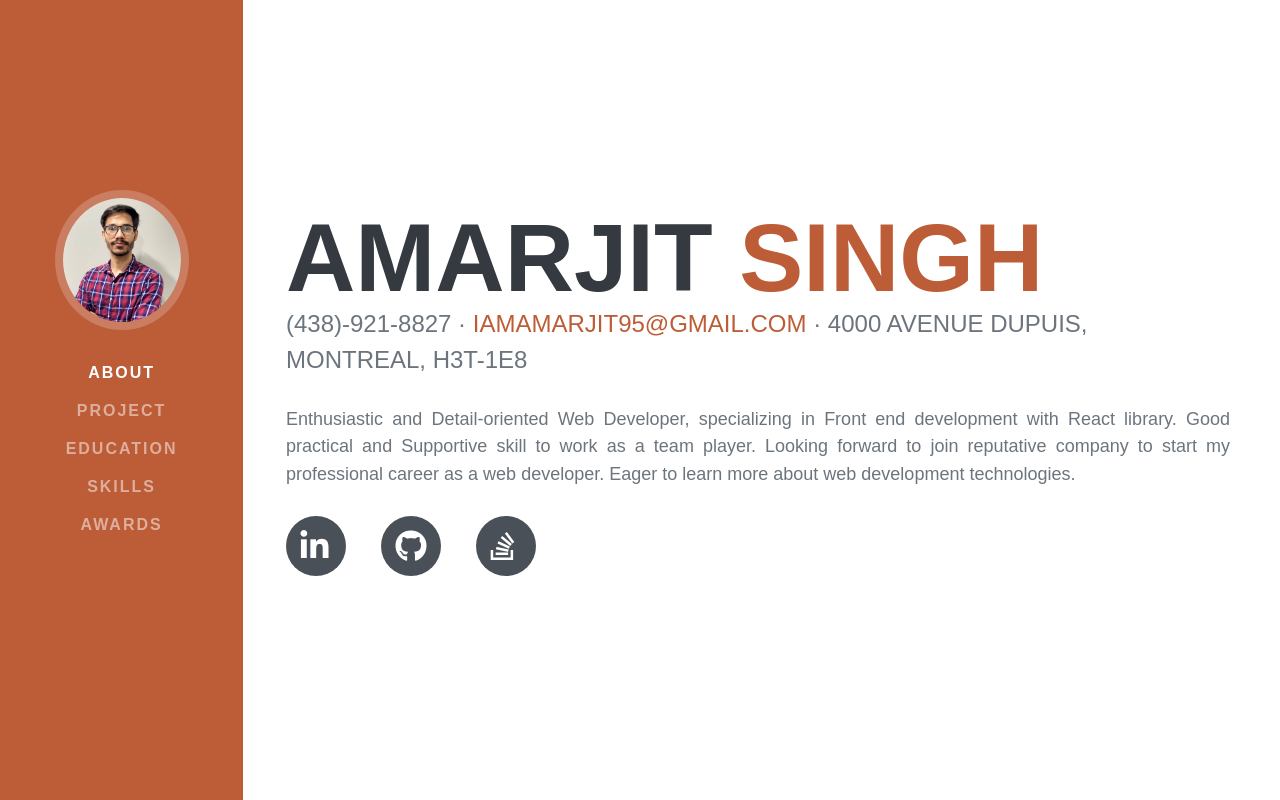
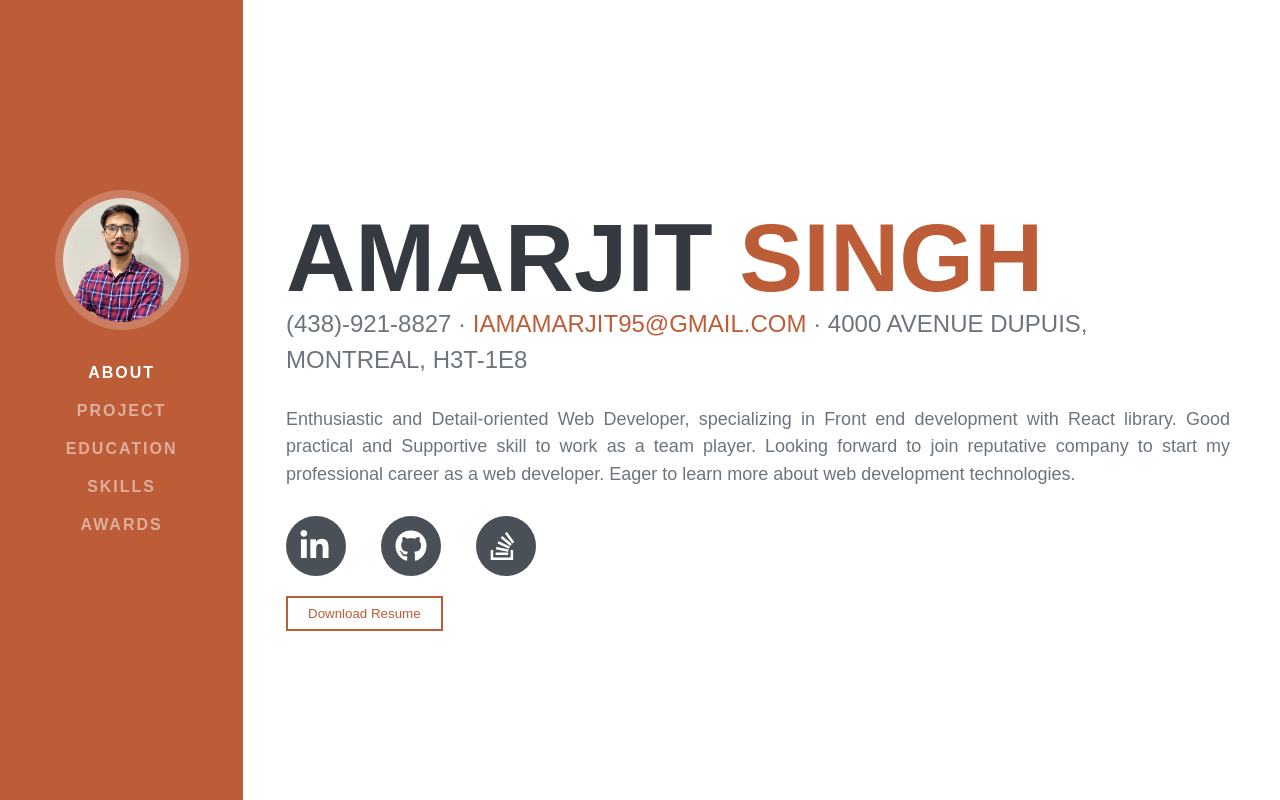
Before and after one commit to iamamar11/Portfolio_ReactJS, a React (Create React App) app: page / in a window 1280 px wide. Built offline with nearby package versions, Linux system fonts and the light colour scheme; a web font is replaced by a local one.

Commit message:
Adding download resume button

```diff
--- a/src/Components/Body/About/About.js
+++ b/src/Components/Body/About/About.js
@@ -1,6 +1,7 @@
 import React from 'react'
 import SocialList from '../../UI/SocialList/SocialList'
 import './About.scss'
+import resume from '../../../Assets/Amar.pdf';
 
 const About = () => {
     return (
@@ -13,6 +14,10 @@ const About = () => {
             </span>
             <h4 className='description'>Enthusiastic and Detail-oriented Web Developer, specializing in Front end development with React library. Good practical and Supportive skill to work as a team player. Looking forward to join reputative company to start my professional career as a web developer. Eager to learn more about web development technologies.  </h4>
             <SocialList />
+
+            <button className='downloadResume'>
+            <a href={resume} download >Download Resume</a>
+            </button>
         </div>
     )
 }
--- a/src/Components/Body/About/About.scss
+++ b/src/Components/Body/About/About.scss
@@ -30,6 +30,16 @@
         color: #6C757D;
         text-align: justify;
     }
+    .downloadResume{
+        background-color: transparent;
+        margin-top: 20px;
+        border: 2px solid #BD5D38;
+        padding:  8px 10px;
+        a{
+            color: #BD5D38;
+            padding:  8px 10px;
+        }
+    }
 }
 
 // For Mobile Display with maximun width of 500px
--- a/src/Containers/Layout/Layout.scss
+++ b/src/Containers/Layout/Layout.scss
@@ -7,5 +7,8 @@
         width: 80vw;
         grid-column: 2/3;
         padding: 10px;
+        height: auto;
+        box-sizing: border-box;
+        height: 100vh;
     }
 }
```
Also changed, not shown: 1 other file (tests, documents, lock files or other folders).
